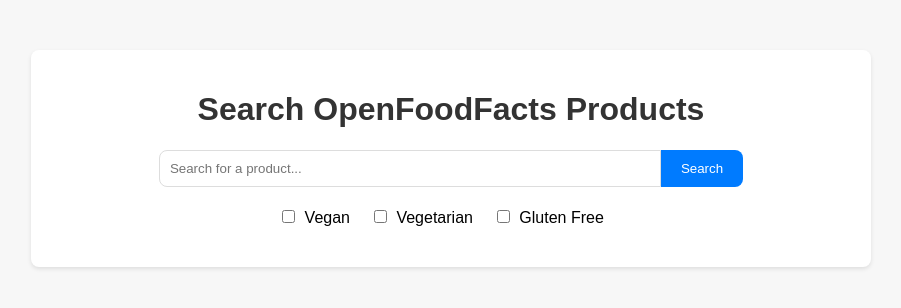
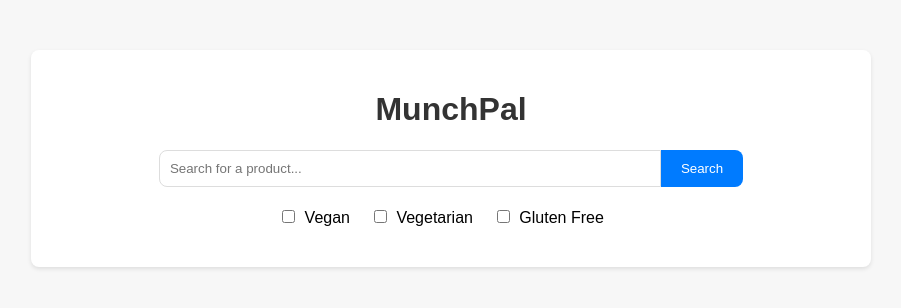
Before and after one commit to PrabhjotSodhi/MunchPal, a website: page public/index.html in a window 1280 px wide. Shown: the whole page, without its empty margins (189-1090 px from the left). Drawn offline with Linux system fonts and the light colour scheme; no server answers.

Commit message:
Deploy to vercel

```diff
--- a/package.json
+++ b/package.json
@@ -8,7 +8,7 @@
     "start": "node server.js"
   },
   "keywords": [],
-  "author": "",
+  "author": "MunchPal",
   "license": "ISC",
   "dependencies": {
     "axios": "^1.7.2",
--- a/public/index.html
+++ b/public/index.html
@@ -4,12 +4,12 @@
 <head>
     <meta charset="UTF-8">
     <meta name="viewport" content="width=device-width, initial-scale=1.0">
-    <title>MunchPal Search</title>
+    <title>MunchPal</title>
     <link rel="stylesheet" href="styles.css">
 </head>
 <body>
     <div class="container">
-        <h1>Search OpenFoodFacts Products</h1>
+        <h1>MunchPal</h1>
         <div class="search-bar">
             <input type="text" id="product-search" placeholder="Search for a product...">
             <button onclick="searchProduct()">Search</button>
```
Also changed, not shown: vercel.json (added).
